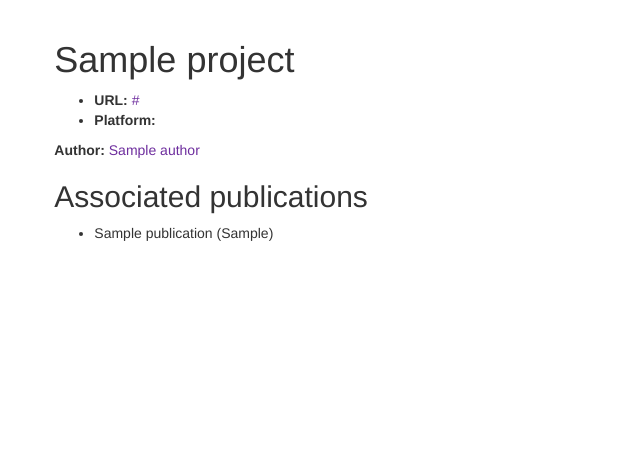
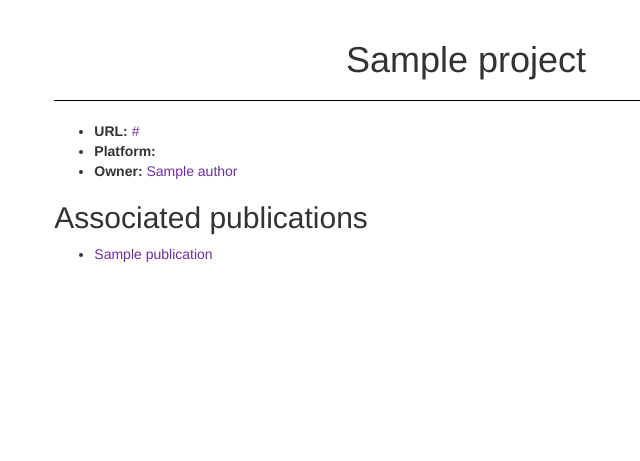
Before and after one commit to workflowr/workflowr.io-django, a Django app: template templates/projects/project_detail.html in a window 1280 px wide. Shown: the part 52-513 px from the top of the page, without its empty margins (174-814 px from the left). Run offline with Django 3.2, Linux system fonts and the light colour scheme; the template is opened without the code that fills it: values that come from a table or form of the project are taken from there, others are empty; tables that the repository leaves empty hold one stand-in row (values such as "Sample post"); some libraries are stand-ins or nearby versions.

Commit message:
Style project detail.

```diff
--- a/templates/projects/project_detail.html
+++ b/templates/projects/project_detail.html
@@ -1,4 +1,11 @@
 {% extends "base.html" %}
+{% load static %}
+
+{% block title %}{{ project.name }}{% endblock %}
+
+{% block style %}
+<link rel="stylesheet" href="{% static 'styles/project_list.css' %}">
+{% endblock %}
 
 {% block content %}
 
@@ -7,18 +14,14 @@
 <ul>
   <li><strong>URL:</strong> <a href="{{ project.url }}">{{ project.url }}</a></li>
   <li><strong>Platform:</strong> <a href="{{ project.platform.url }}">{{ project.platform.name }}</a></li>
+  <li><strong>Owner:</strong> <a href="{{ project.author.get_absolute_url }}">{{ project.author.name }}</a></li>
 </ul>
-
-<p>
-  <strong>Author:</strong> <a href="{{ project.author.get_absolute_url }}">{{ project.author.name }}</a>
-</p>
-
 
 {% if project.publications.all %}
 <h2>Associated publications</h2>
 <ul>
   {% for publication in project.publications.all %}
-  <li>{{ publication.title }} ({{ publication.doi }})</li>
+  <li><a href="https://doi.org/{{ publication.doi }}">{{ publication.title }}</a></li>
   {% endfor %}
 </ul>
 {% endif %}
```
